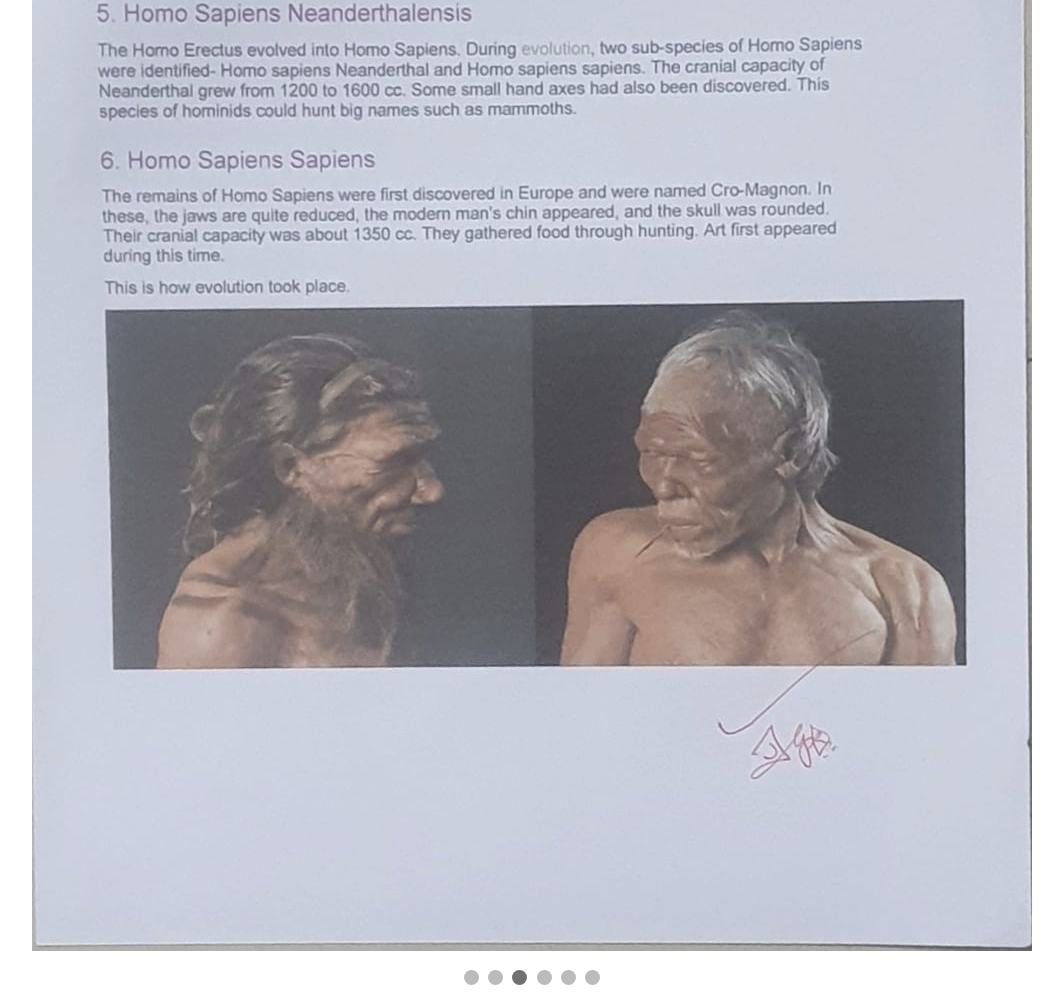
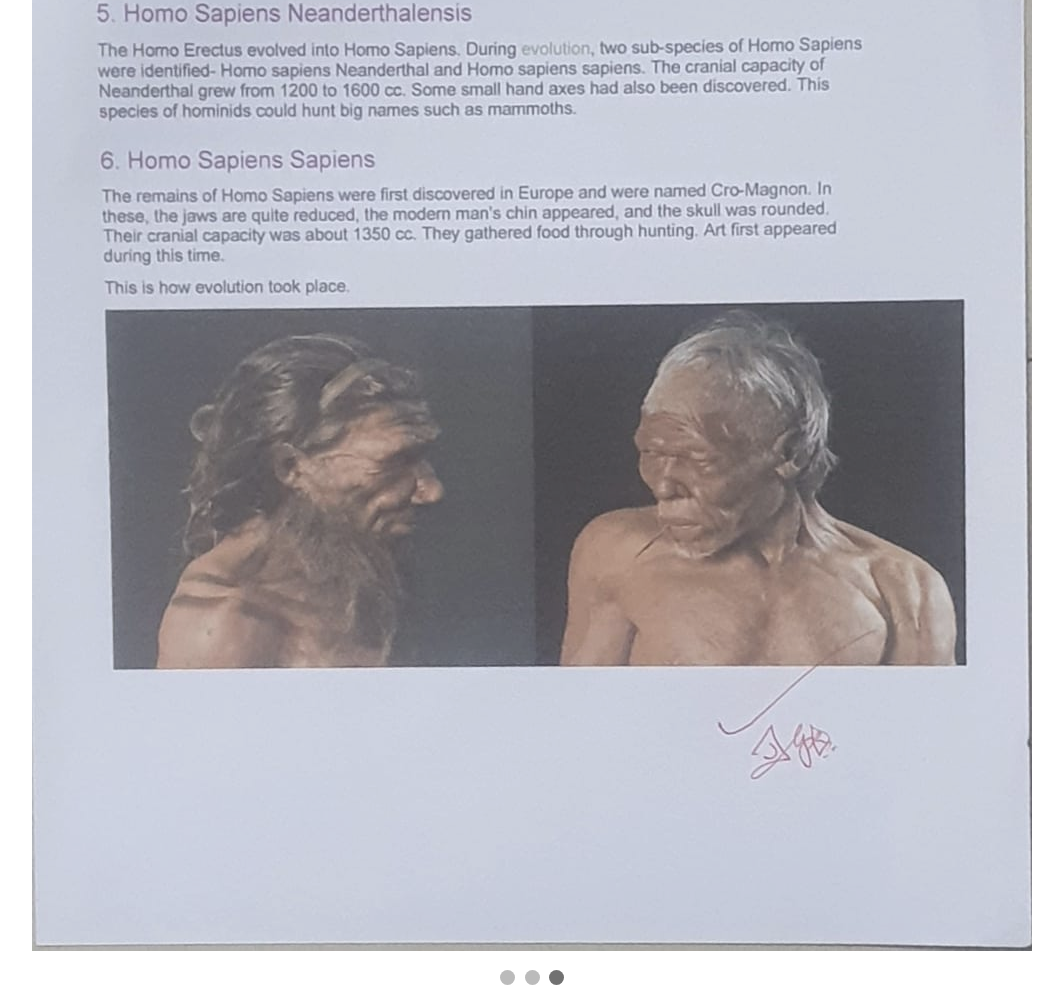
Before and after one commit to kavin1408/imageh, a plain HTML site: page index.html in a window 1280 px wide. Shown: the part 509-1506 px from the top of the page, without its empty margins (108-1171 px from the left). Drawn offline with Linux system fonts and the light colour scheme.

Commit message:
Update index.html

```diff
--- a/index.html
+++ b/index.html
@@ -101,9 +101,7 @@ img {vertical-align: middle;}
   <span class="dot"></span>
   <span class="dot"></span>
   <span class="dot"></span>
-  <span class="dot"></span>
-  <span class="dot"></span>
-  <span class="dot"></span>
+
 </div>
 
 <script>
```
